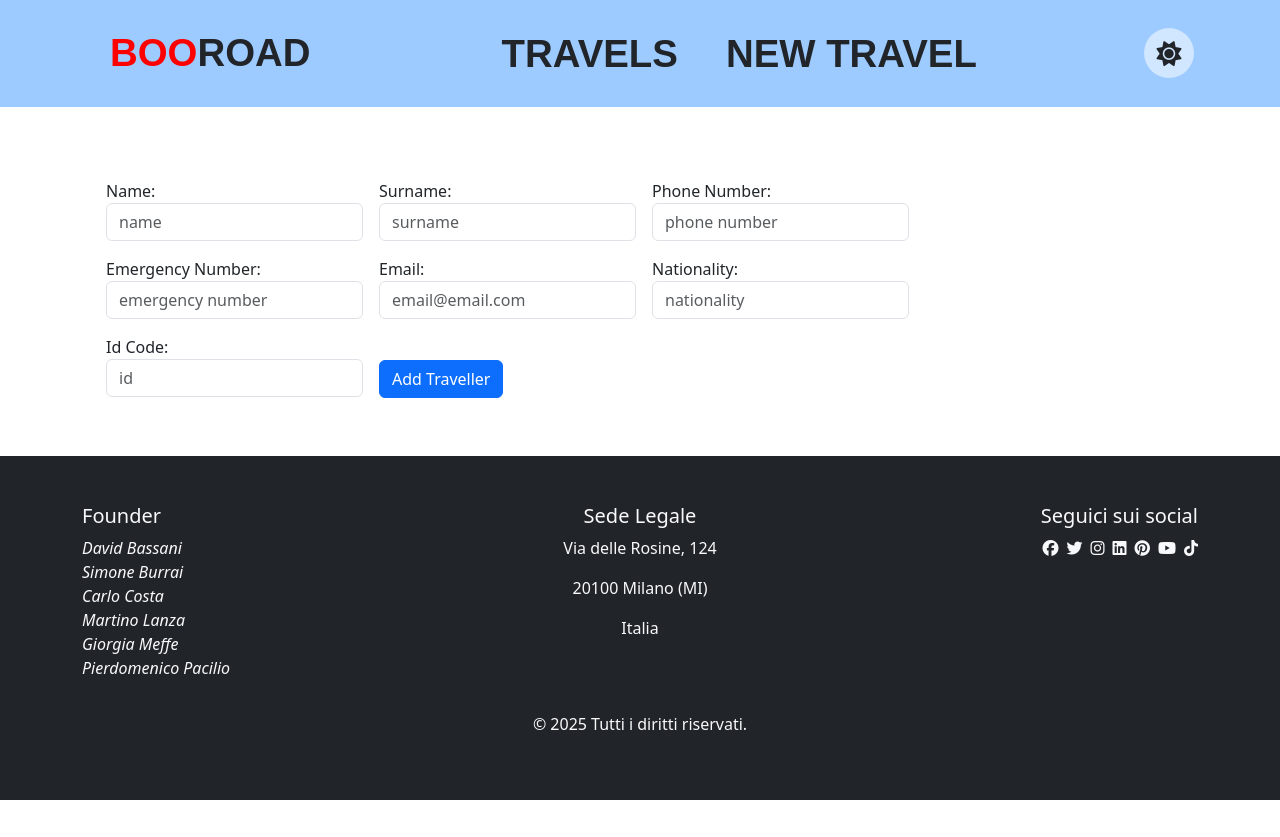
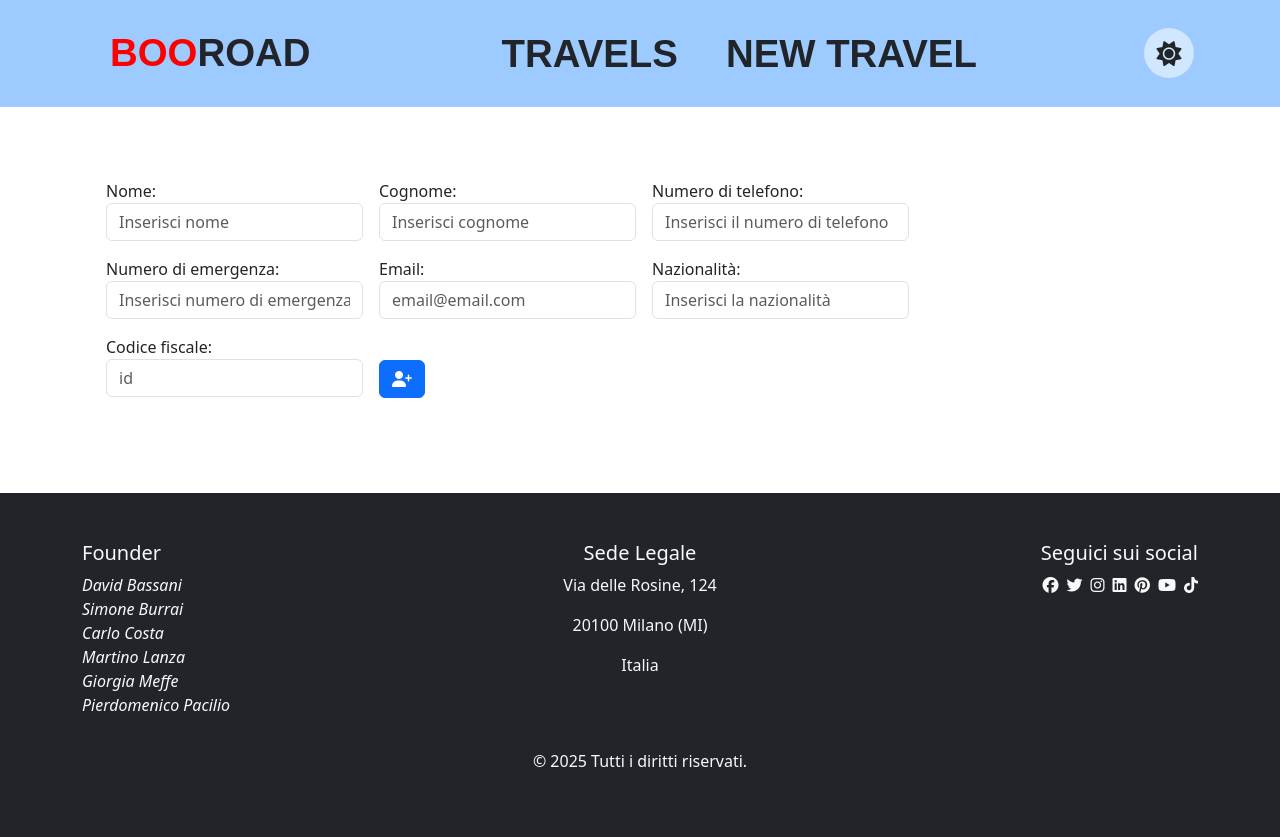
Before and after one commit to simoneburrai/boo-road-webapp, a React (Vite) app: page /travels/1/travellers/newTraveller in a window 1280 px wide. Before the commit the page ends 800 px from the top, so only its background shows below. Built offline with nearby package versions, Linux system fonts and the light colour scheme; a web font is replaced by a local one.

Commit message:
feat: add icons and fix footer

```diff
--- a/src/components/Footer.jsx
+++ b/src/components/Footer.jsx
@@ -1,5 +1,5 @@
 const Footer = () => {
-    return <footer className="bg-dark text-light fixed-bottom p-5 mt-5">
+    return <footer className="bg-dark text-light p-5 mt-5">
         <div className="container">
             <div className="row">
                 <div className="col-md-3 col-12 text-center text-md-start">
--- a/src/components/travellers/TravellerCard.jsx
+++ b/src/components/travellers/TravellerCard.jsx
@@ -4,9 +4,9 @@ const TravellerCard = ({ traveller }) => {
     const { name, surname, number, id, travelId } = traveller;
     return (
         <div className="card travellercard p-3 mb-4">
-            <div className="mb-2">Nome: <strong>{name}</strong></div>
-            <div className="mb-2">Cognome: <strong>{surname}</strong></div>
-            <div className="mb-4">Numero di telefono: <strong>{number}</strong></div>
+            <div className="mb-2"><i className="fa-solid fa-user"></i> Nome: <strong>{name}</strong></div>
+            <div className="mb-2"><i className="fa-solid fa-user"></i> Cognome: <strong>{surname}</strong></div>
+            <div className="mb-4"><i className="fa-solid fa-phone"></i> Numero di telefono: <strong>{number}</strong></div>
             <Link className="btn btn-primary mb-1"
                 to={`/travels/${travelId}/travellers/${id}`}>Dettagli Viaggiatore</Link>
         </div>
--- a/src/components/travels/EmergencyCard.jsx
+++ b/src/components/travels/EmergencyCard.jsx
@@ -8,23 +8,41 @@ const EmergencyCard = ({ travelId }) => {
     return <div className="mb-5">
         <h4 className="mt-3 mb-3 fw-bold">Per emergenze</h4>
         <div className="card p-3">
-            <div><strong>Contatto: </strong>{currentEmergency.contactName}</div>
-            <div><strong>Numero di telefono: </strong> {currentEmergency.phone}</div>
-            <div><strong>Email:</strong> {currentEmergency.email}</div>
+            <div>
+                <strong><i className="fa-solid fa-user"></i> Contatto: </strong>{currentEmergency.contactName}
+            </div>
+            <div>
+                <strong><i className="fa-solid fa-phone"></i> Numero di telefono: </strong> {currentEmergency.phone}
+            </div>
+            <div>
+                <strong><i className="fa-solid fa-envelope"></i> Email:</strong> {currentEmergency.email}
+            </div>
             <div className="fst-italic mb-3">{currentEmergency.location}</div>
             {internationalSupport && <div>
                 <h5 className="fw-bold">Supporto Internazionale</h5>
                 <div className="mb-3">
                     <div className="fw-bold">Ambasciata:</div>
-                    <div><strong>Nome:</strong> {internationalSupport.embassy.name}</div>
-                    <div><strong>Numero di telefono: </strong>{internationalSupport.embassy.phone}</div>
-                    <div><strong>Email: </strong>{internationalSupport.embassy.email}</div>
-                    <div><strong>Indirizzo: </strong>{internationalSupport.embassy.address}</div>
+                    <div>
+                        <strong><i className="fa-solid fa-building"></i> Nome:</strong> {internationalSupport.embassy.name}
+                    </div>
+                    <div>
+                        <strong><i className="fa-solid fa-phone"></i> Numero di telefono: </strong>{internationalSupport.embassy.phone}
+                    </div>
+                    <div>
+                        <strong><i className="fa-solid fa-envelope"></i> Email: </strong>{internationalSupport.embassy.email}
+                    </div>
+                    <div>
+                        <strong><i className="fa-solid fa-location-dot"></i> Indirizzo: </strong>{internationalSupport.embassy.address}
+                    </div>
                 </div>
                 <div>
-                    <div className="fw-bold fst-italic mb-2">Emergency Numbers:</div>
-                    <div><strong>Polizia: </strong>{internationalSupport.emergencyNumbers.police}</div>
-                    <div><strong>Ambulanza: </strong>{internationalSupport.emergencyNumbers.ambulance}</div>
+                    <div className="fw-bold fst-italic mb-2">Numeri di emergenza:</div>
+                    <div>
+                        <strong><i className="fa-solid fa-building-shield"></i> Polizia: </strong>{internationalSupport.emergencyNumbers.police}
+                    </div>
+                    <div>
+                        <strong><i className="fa-solid fa-truck-medical"></i> Ambulanza: </strong>{internationalSupport.emergencyNumbers.ambulance}
+                    </div>
                 </div>
             </div>}
         </div>
--- a/src/components/travels/OperatorCard.jsx
+++ b/src/components/travels/OperatorCard.jsx
@@ -4,10 +4,10 @@ const OperatorCard = ({ operator }) => {
 
         <div className="card mb-3 mt-3 p-3">
             <div className="w-md-50">
-                <div className=""><strong>Nome:</strong> {name}</div>
-                <div><strong>Cognome:</strong> {surname}</div>
-                <div><strong>Numero di telefono:</strong> {number} </div>
-                <div><strong>Email: </strong>{email}</div>
+                <div className=""><strong><i class="fa-solid fa-user"></i> Nome:</strong> {name}</div>
+                <div><strong><i class="fa-solid fa-user"></i> Cognome:</strong> {surname}</div>
+                <div><strong><i class="fa-solid fa-phone"></i> Numero di telefono:</strong> {number} </div>
+                <div><strong><i class="fa-solid fa-envelope"></i> Email: </strong>{email}</div>
             </div>
         </div>
     )
--- a/src/components/travels/TravelCard.jsx
+++ b/src/components/travels/TravelCard.jsx
@@ -17,9 +17,9 @@ const TravelCard = ({ travels }) => {
                                 <h3 className="p-1 p-md-2 m-md-3 m-2 m-md-4 text-center fst-italic"><i className="fa-solid fa-plane"></i> Destinazione: {travel.destination.city}</h3>
                                 <div className="d-flex flex-row justify-content-between align-items-center  mb-4 durata px-3">
                                     <h4 className="p-2 text-center">Inizio: {formattedStart}</h4>
-                                    <i class="fa-solid fa-arrow-right fs-3"></i>
+                                    <i className="fa-solid fa-arrow-right fs-3"></i>
                                     <h5 className="p-2 text-center">{travel.duration} Giorni</h5>
-                                    <i class="fa-solid fa-arrow-right fs-3"></i>
+                                    <i className="fa-solid fa-arrow-right fs-3"></i>
                                     <h4 className="p-2 text-center">Fine: {formattedEnd}</h4>
                                 </div>
                                 <div className="d-flex flex-row flex-wrap justify-content-between align-items-center">
--- a/src/pages/AllTravels.jsx
+++ b/src/pages/AllTravels.jsx
@@ -23,7 +23,7 @@ const AllTravels = () => {
     return (
         <div>
             <div className="d-flex flex-row mb-5 justify-content-between mx-3">
-                <h2 className=" text-center">Naviga tra tutti i nostri viaggi!</h2>
+                <h2 className=" text-center">Tutti i nostri viaggi</h2>
                 <SearchBarTravel onSearch={handleSearch} />
             </div>
             <TravelCard travels={filteredTravels} />
--- a/src/pages/Home.jsx
+++ b/src/pages/Home.jsx
@@ -11,7 +11,7 @@ const Home = () => {
 
     return (
         <>
-            <h2 className="mb-3 mb-md-5 fs-1 text-center">futuri viaggi in partenza</h2>
+            <h2 className="mb-3 mb-md-5 fs-1 text-center">Viaggi in partenza</h2>
             <TravelCard travels={filteredTravelsforDate} />
         </>
     )
--- a/src/pages/NewTraveller.jsx
+++ b/src/pages/NewTraveller.jsx
@@ -53,47 +53,47 @@ function NewTraveller() {
     return (
         <form onSubmit={handleSubmit} className="p-4">
             <label className='form-label me-3'>
-                Name:
+                Nome:
                 <input
                     type="text"
                     name="name"
                     className="form-control mb-2"
                     value={formData.name}
                     onChange={handleChange}
-                    placeholder='name'
+                    placeholder='Inserisci nome'
                 />
             </label>
             <label className='form-label me-3'>
-                Surname:
+                Cognome:
                 <input
                     type="text"
                     name="surname"
                     className="form-control mb-2"
                     value={formData.surname}
                     onChange={handleChange}
-                    placeholder='surname'
+                    placeholder='Inserisci cognome'
                 />
             </label>
             <label className='form-label me-3'>
-                Phone Number:
+                Numero di telefono:
                 <input
                     type="text"
                     name="number"
                     className="form-control mb-2"
                     value={formData.number}
                     onChange={handleChange}
-                    placeholder='phone number'
+                    placeholder='Inserisci il numero di telefono'
                 />
             </label>
             <label className='form-label me-3'>
-                Emergency Number:
+                Numero di emergenza:
                 <input
                     type="text"
                     name="emergencyNumber"
                     className="form-control mb-2"
                     value={formData.emergencyNumber}
                     onChange={handleChange}
-                    placeholder='emergency number'
+                    placeholder='Inserisci numero di emergenza'
                 />
             </label>
             <label className='form-label me-3'>
@@ -108,18 +108,18 @@ function NewTraveller() {
                 />
             </label>
             <label className='form-label me-3'>
-                Nationality:
+                Nazionalità:
                 <input
                     type="text"
                     name="nationality"
                     className="form-control mb-2"
                     value={formData.nationality}
                     onChange={handleChange}
-                    placeholder='nationality'
+                    placeholder='Inserisci la nazionalità'
                 />
             </label>
             <label className='form-label me-3'>
-                Id Code:
+                Codice fiscale:
                 <input
                     type="text"
                     name="idCode"
@@ -132,8 +132,7 @@ function NewTraveller() {
                     placeholder='id'
                 />
             </label>
-
-            <button type="submit" className="btn btn-primary">Add Traveller</button>
+            <button type="submit" className="btn btn-primary"><i className="fa-solid fa-user-plus"></i> </button>
         </form>
     );
 }
--- a/src/pages/SingleTraveller.jsx
+++ b/src/pages/SingleTraveller.jsx
@@ -26,13 +26,13 @@ const SingleTraveller = () => {
 
     if (currentTraveller && currentTravellers.length > 0) {
         return <div className="card p-4">
-            <div className="my-1"><strong>Nome: </strong>{currentTraveller.name}</div>
-            <div className="my-1"><strong>Cognome: </strong>{currentTraveller.surname}</div>
-            <div className="my-1"><strong>Numero di telefono: </strong>{currentTraveller.number}</div>
-            <div className="my-1"><strong>Email: </strong>{currentTraveller.email}</div>
-            <div className="my-1"><strong>Nazionalità: </strong>{currentTraveller.nationality}</div>
-            <div className="my-1"><strong>Codice fiscale: </strong>{currentTraveller.idCode}</div>
-            <div className="mb-3"><strong>Numero di emergenza: </strong>{currentTraveller.emergencyNumber}</div>
+            <div className="my-1"><strong><i className="fa-solid fa-user"></i> Nome: </strong>{currentTraveller.name}</div>
+            <div className="my-1"><strong><i className="fa-solid fa-user"></i> Cognome: </strong>{currentTraveller.surname}</div>
+            <div className="my-1"><strong><i className="fa-solid fa-phone"></i> Numero di telefono: </strong>{currentTraveller.number}</div>
+            <div className="my-1"><strong><i className="fa-solid fa-envelope"></i> Email: </strong>{currentTraveller.email}</div>
+            <div className="my-1"><strong><i className="fa-solid fa-earth-americas"></i> Nazionalità: </strong>{currentTraveller.nationality}</div>
+            <div className="my-1"><strong><i className="fa-solid fa-id-card"></i> Codice fiscale: </strong>{currentTraveller.idCode}</div>
+            <div className="mb-3"><strong><i className="fa-solid fa-exclamation ps-1 pe-2"></i> Numero di emergenza: </strong>{currentTraveller.emergencyNumber}</div>
             <button className="btn btn-primary w-50  m-auto" onClick={handleClick}>Contatta</button>
         </div>
     }
```
Also changed, not shown: src/components/travels/TravelDetailCard.jsx (+4 -5 lines).
